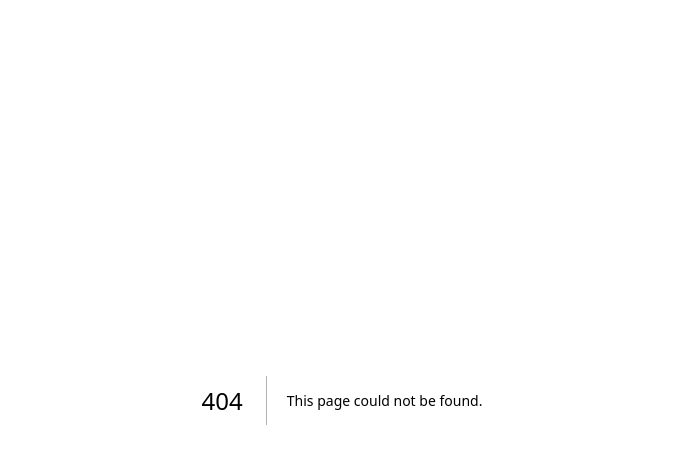
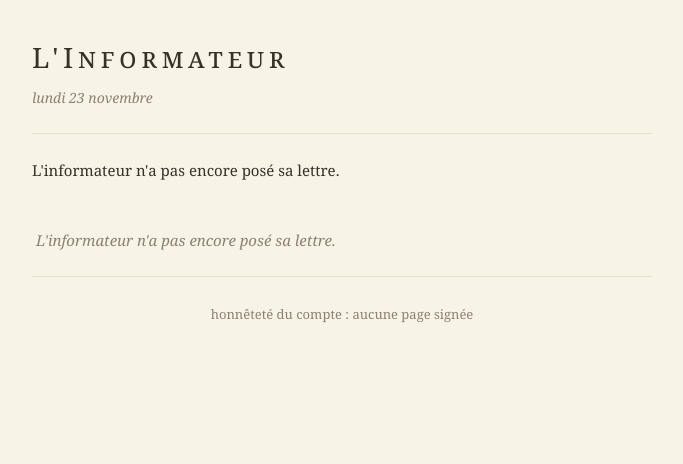
Before and after one commit to Mamoru-fr/Gazette, a Next.js app: page /informateur in a window 1280 px wide. Before the commit this address had no page. Shown: the top 464 px of the page, without its empty margins (298-981 px from the left). Built offline with nearby package versions, Linux system fonts and the light colour scheme.

Commit message:
Tranche UI 7 — la section Informateur : le briefing du jour, en lettre (rangée 27e : modèle pur + tests miroirs + VueInformateur + route vérité + lien Une + append CSS)

```diff
--- a/src/app/globals.css
+++ b/src/app/globals.css
@@ -267,3 +267,82 @@ html.coins-replie .coin span { display: none; }
   text-decoration: none;
 }
 .vers-flux:hover { text-decoration: underline; }
+
+/* ===== Rangée 27e — la section Informateur : le briefing du jour, en lettre ===== */
+/* Peau Crème, mêmes jetons — la lettre respire : un peu plus d'air
+   qu'une entrée de file, jamais un contenant mangeur du contenu. */
+.wrap.lettre .masthead-informateur {
+  font-weight: normal;
+  font-variant: small-caps;
+  letter-spacing: 0.16em;
+  font-size: 28px;
+  margin: 0;
+  padding-top: 34px;
+}
+.wrap.lettre .date-lettre {
+  font-style: italic;
+  font-size: 14px;
+  color: var(--soft);
+  margin: 4px 0 0;
+}
+.accroche-lettre {
+  font-size: 15px;
+  color: var(--ink);
+  margin: 0 0 18px;
+}
+/* La lettre : un bloc habité du papier, titre en grand corps de texte. */
+.briefing {
+  background: var(--paper);
+  border: 1px solid var(--line);
+  border-radius: 6px;
+  padding: 26px 26px 18px;
+}
+.briefing h2 {
+  font-weight: normal;
+  font-size: 22px;
+  line-height: 1.35;
+  margin: 0 0 14px;
+}
+.briefing p { line-height: 1.7; margin: 0 0 12px; }
+.quand-lettre {
+  font-size: 12.5px;
+  color: var(--soft);
+  margin-top: 16px;
+}
+.signature {
+  font-style: italic;
+  color: var(--soft);
+  text-align: right;
+  margin: 14px 0 0;
+}
+/* L'absence honnête : jamais un simulacre de lettre. */
+.lettre-absente {
+  font-style: italic;
+  color: var(--soft);
+  font-size: 15px;
+  padding: 26px 4px 8px;
+}
+/* Les pièces jointes : la file sous la lettre, sobre. */
+.pieces-titre {
+  font-weight: normal;
+  font-variant: small-caps;
+  letter-spacing: 0.1em;
+  font-size: 15px;
+  margin: 26px 0 6px;
+}
+.pieces {
+  list-style: none;
+  padding: 0;
+  margin: 0;
+}
+.pieces li {
+  padding: 11px 0;
+  border-bottom: 1px solid var(--line);
+  font-size: 14px;
+}
+.pieces .titre-piece { color: var(--ink); }
+.pieces .quand-piece {
+  margin-left: 8px;
+  color: var(--soft);
+  font-size: 13px;
+}
--- /dev/null
+++ b/src/app/informateur/page.tsx
@@ -0,0 +1,22 @@
+/**
+ * Gazette — la page Informateur (tranche UI, rangée 27e).
+ * « Informateur : le briefing du jour, en lettre » (maquette V3, gate 2).
+ * Le modèle pur est la vérité ; la page ne rend JAMAIS un simulacre :
+ * la base est vierge, la file est donc VIDE et dite telle — jamais une
+ * lettre de démonstration. L'ingestion s2 (derrière les secrets, chez le
+ * maître) branchera les vraies pages signées (flux_id NULL, stack §3).
+ */
+import VueInformateur from "../../components/informateur";
+import { composerInformateur } from "../../lib/informateur";
+
+export const dynamic = "force-dynamic";
+
+export default async function Page() {
+  // Rendue à la requête : la date de la lettre porte le jour réel, jamais le jour du build.
+  const informateur = composerInformateur([], { maintenant: new Date() });
+  return (
+    <main>
+      <VueInformateur informateur={informateur} />
+    </main>
+  );
+}
--- /dev/null
+++ b/src/components/informateur.tsx
@@ -0,0 +1,66 @@
+import type { InformateurModel } from "../lib/informateur";
+
+/**
+ * Gazette — la vue Informateur (tranche UI, rangée 27e).
+ * « Informateur : le briefing du jour, en lettre » (maquette V3, gate 2).
+ * Le modèle pur est la vérité : la vue habille, elle ne décide JAMAIS —
+ * la lettre absente est dite absente, la dette de corps (ingestion s2)
+ * est dite telle. Zéro script inline (CSP à nonce tenue), zéro émoji
+ * (décret icônes du client — du texte et des filets, la lettre suffit).
+ */
+
+function VueInformateur({ informateur }: { informateur: InformateurModel }) {
+  return (
+    <div className="wrap lettre">
+      <header>
+        <h1 className="masthead-informateur">L&apos;Informateur</h1>
+        <p className="date-lettre">{informateur.dateLettre}</p>
+      </header>
+      <hr className="filet" />
+      <p className="accroche-lettre">{informateur.accroche}</p>
+      {informateur.lettre ? (
+        <article className="briefing">
+          <h2>{informateur.lettre.titre}</h2>
+          {informateur.lettre.paragraphes.map((para, i) => (
+            <p key={i}>{para}</p>
+          ))}
+          <p className="quand-lettre">
+            posée à {informateur.lettre.quand}
+            {informateur.lettre.lectureEstimee > 0
+              ? " · lecture estimée : " +
+                informateur.lettre.lectureEstimee +
+                (informateur.lettre.lectureEstimee === 1 ? " minute" : " minutes")
+              : ""}
+            {" · "}extrait, pas le corps entier — l&apos;ingestion de la
+            saison 2 le portera
+          </p>
+          <p className="signature">{informateur.lettre.signature}</p>
+        </article>
+      ) : (
+        <p className="lettre-absente">{informateur.lettreAbsente}</p>
+      )}
+      {informateur.pieces.length > 0 ? (
+        <section>
+          <h2 className="pieces-titre">En pièces jointes</h2>
+          <ul className="pieces">
+            {informateur.pieces.map((x) => (
+              <li key={x.id}>
+                <span className="titre-piece">{x.titre}</span>{" "}
+                <span className="quand-piece">
+                  {x.quand}
+                  {x.lectureEstimee > 0
+                    ? " · " + x.lectureEstimee +
+                      (x.lectureEstimee === 1 ? " minute" : " minutes")
+                    : ""}
+                </span>
+              </li>
+            ))}
+          </ul>
+        </section>
+      ) : null}
+      <p className="compteur-ligne">honnêteté du compte : {informateur.compteur}</p>
+    </div>
+  );
+}
+
+export default VueInformateur;
--- /dev/null
+++ b/src/lib/informateur.ts
@@ -0,0 +1,118 @@
+/**
+ * Gazette — modèle pur de la section Informateur (tranche UI, rangée 27e).
+ * Fidèle à la maquette V3 validée en gate 2 : « Informateur : le briefing
+ * du jour, en lettre » — une lettre unique, le reste en pièces.
+ *
+ * Lois gravées :
+ * - UNE SEULE VÉRITÉ DE SIGNATURE : les pages de l'informateur sont les
+ *   mêmes que la table article (stack §3, flux_id NULL) — jamais un type
+ *   parallèle qui mentirait sur la base ;
+ * - LA LETTRE EST LA PLUS FRAÎCHE : tri décroissant par publication, la
+ *   lettre est la première de file, le reste en pièces ;
+ * - ABSENCE DE DATE n'est pas VIEILLESSE : une page sans publieLe reste
+ *   en fin de file, « à l'instant » (loi héritée de la Une) ;
+ * - LA FILE VIDE EST DITE TELLELE : quand rien n'est signé, l'accroche
+ *   dit l'absence — jamais une lettre de démonstration, jamais un
+ *   simulacre (décret du client) ;
+ * - LE CORPS EST L'EXTRAIT ASSAINI : découpé aux frontières de phrases
+ *   (CIBLE 280, jamais coupé dans un mot), et la dette est dite —
+ *   corpsComplet: false, le corps complet vient avec l'ingestion s2.
+ */
+import { decouperParagraphes } from "./article";
+import { formerDate, formerHeure, minutesLecture } from "./une";
+
+export interface PageInformateur {
+  id: string;
+  titre: string;
+  extrait?: string | null;
+  publieLe?: Date | null;
+}
+
+export interface PieceInformateur {
+  id: string;
+  titre: string;
+  quand: string;
+  lectureEstimee: number;
+}
+
+export interface LettreInformateur {
+  id: string;
+  titre: string;
+  paragraphes: string[];
+  quand: string;
+  lectureEstimee: number;
+  signature: string;
+}
+
+export interface InformateurModel {
+  lettre: LettreInformateur | null;
+  /** Dite seulement quand la file est vide — l'absence honnête. */
+  lettreAbsente: string | null;
+  accroche: string;
+  pieces: PieceInformateur[];
+  compteur: string;
+  /** Le jour de la requête, en français — jamais le jour du build. */
+  dateLettre: string;
+  /** Toujours false en V1 — dette ingestion s2, jamais cachée. */
+  corpsComplet: false;
+}
+
+export interface OptionsInformateur {
+  maintenant: Date;
+}
+
+export const ACCROCHE_ABSENCE = "L'informateur n'a pas encore posé sa lettre.";
+export const SIGNATURE_INFORMATEUR = "— L'informateur du Manoir";
+
+export function composerInformateur(
+  pages: PageInformateur[],
+  options: OptionsInformateur,
+): InformateurModel {
+  const avecDate = pages.filter((x) => x.publieLe instanceof Date);
+  const sansDate = pages.filter((x) => !(x.publieLe instanceof Date));
+
+  // Tri : fraîcheur d'abord ; même instant = ordre d'arrivée stable.
+  avecDate.sort((a, b) => b.publieLe!.getTime() - a.publieLe!.getTime());
+  const file = [...avecDate, ...sansDate];
+
+  const premiere = file[0] ?? null;
+  const nbSignees = pages.length;
+
+  const accroche =
+    nbSignees === 0
+      ? ACCROCHE_ABSENCE
+      : nbSignees === 1
+        ? "Il y a une page signée."
+        : nbSignees + " pages signées.";
+
+  const lettre: LettreInformateur | null = premiere
+    ? {
+        id: premiere.id,
+        titre: premiere.titre,
+        paragraphes: decouperParagraphes(premiere.extrait),
+        quand: premiere.publieLe instanceof Date ? formerHeure(premiere.publieLe) : "à l'instant",
+        lectureEstimee: minutesLecture(premiere.extrait),
+        signature: SIGNATURE_INFORMATEUR,
+      }
+    : null;
+
+  const pieces: PieceInformateur[] = file.slice(1).map((x) => ({
+    id: x.id,
+    titre: x.titre,
+    quand: x.publieLe instanceof Date ? formerHeure(x.publieLe) : "à l'instant",
+    lectureEstimee: minutesLecture(x.extrait),
+  }));
+
+  const compteur =
+    nbSignees === 0 ? "aucune page signée" : nbSignees === 1 ? "une page signée" : nbSignees + " pages signées";
+
+  return {
+    lettre,
+    lettreAbsente: lettre === null ? ACCROCHE_ABSENCE : null,
+    accroche,
+    pieces,
+    compteur,
+    dateLettre: formerDate(options.maintenant),
+    corpsComplet: false,
+  };
+}
```
Also changed, not shown: src/app/page.tsx (+8 -0 lines), 2 other files (tests, documents, lock files or other folders).
